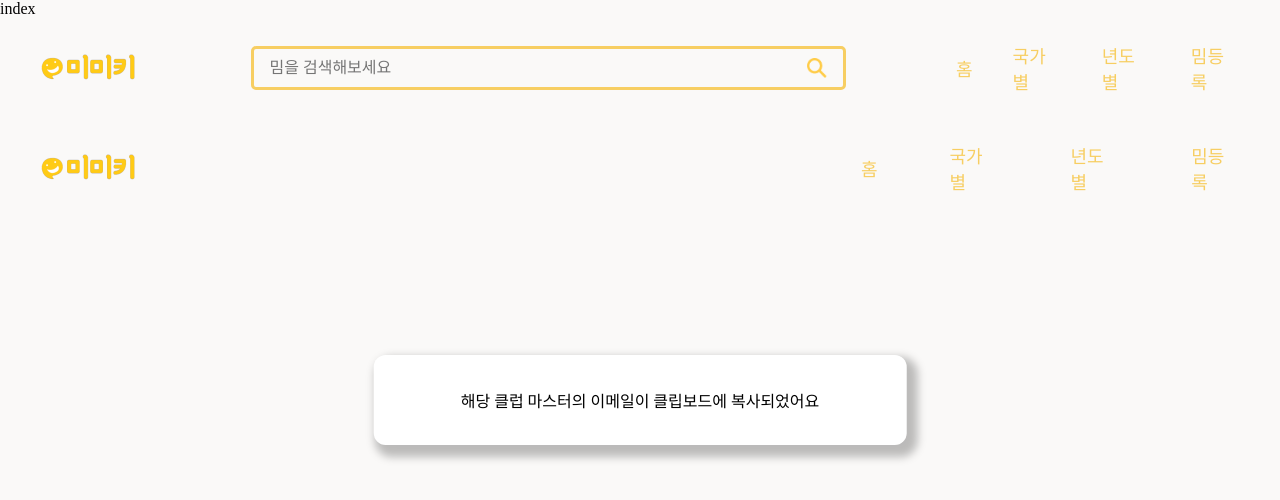
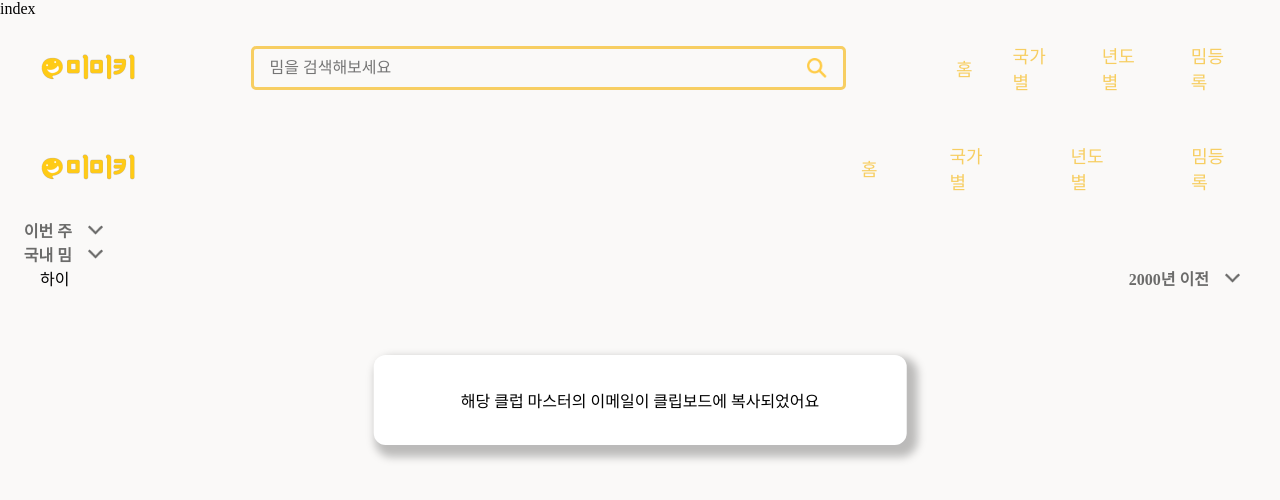
Before and after one commit to likelion-Bridge/memeki-front, a React (Create React App) app: page / in a window 1280 px wide. Shown: the top 500 px of the page. Built offline with nearby package versions, Linux system fonts and the light colour scheme; a web font is replaced by a local one.

Commit message:
Feat - select box & text box 컴포넌트 생성

```diff
--- a/src/component/emotion/Component.jsx
+++ b/src/component/emotion/Component.jsx
@@ -1,7 +1,7 @@
 /** @jsxImportSource @emotion/react */
-import React from 'react';
+import React, { useState } from 'react';
 
-import { css } from '@emotion/react';
+import { css, keyframes } from '@emotion/react';
 import theme from '../../styles/theme';
 
 /**
@@ -159,3 +159,262 @@ export const Header = ({ type }) => {
     </div>
   );
 };
+
+/**
+ * custom selectBox
+ * @param {string} type select목록 (date, country, year)
+ * @returns
+ */
+export const SelectBox1 = ({ type }) => {
+  const handleChange = (e) => {
+    // event handler
+    console.log(e.target.value);
+  };
+  const options = {
+    date: [
+      { value: 'week', name: '이번 주' },
+      { value: 'month', name: '이번 달' },
+      { value: 'year', name: '올해' },
+    ],
+    country: [
+      { value: 'korea', name: '국내 밈' },
+      { value: 'foreign', name: '해외 밈' },
+      { value: 'japan', name: '일본 밈' },
+    ],
+    year: [
+      { value: '1900', name: '2000년 이전' },
+      { value: '2000', name: '2000년 대' },
+      { value: '2010', name: '2010년 대' },
+      { value: '2020', name: '2020년 대' },
+    ],
+  };
+  const rotateAnimation = keyframes`
+    from {
+      transform: rotate(0deg);
+    }
+    to {
+      transform: rotate(180deg);
+    }
+  `;
+  return (
+    <div
+      css={css`
+        position: relative;
+        width: 10.3rem;
+        height: 1.9rem;
+      `}
+    >
+      <select
+        onChange={handleChange}
+        css={css`
+          width: inherit;
+          height: inherit;
+          display: flex;
+          align-items: center;
+          gap: 1.6rem;
+          color: ${theme.palette.gray[500]};
+          ${theme.textVariants.body2Bold};
+          justify-content: flex-end;
+          appearance: none;
+          border: 0 none;
+          outline: 0 none;
+          padding: 0 0.5rem;
+          background-color: transparent;
+          -webkit-appearance: none;
+          -moz-appearance: none;
+          appearance: none;
+          cursor: pointer;
+
+          &::-ms-expand {
+            display: none;
+          }
+        `}
+      >
+        {options[type].map((option) => (
+          <option
+            key={option.value}
+            value={option.value}
+            defaultValue={type.defaultValue === option.value}
+            css={css`
+              background: ${theme.palette.gray.white};
+            `}
+          >
+            {option.name}
+          </option>
+        ))}
+      </select>
+      <div
+        css={css`
+          position: absolute;
+          top: 50%;
+          right: 10px;
+          height: inherit;
+          display: flex;
+          justify-content: center;
+          align-items: center;
+          transform: translateY(-50%);
+          transition: 0.3s;
+          animation: none;
+          select:focus + & {
+            animation: ${rotateAnimation} 1s linear forwards;
+          }
+        `}
+      >
+        <img
+          src={process.env.PUBLIC_URL + './images/selectIcon.png'}
+          alt="selectIcon"
+          css={css`
+            height: 1rem;
+            width: 1.5rem;
+          `}
+        />
+      </div>
+    </div>
+  );
+};
+
+/**
+ * custom selectBox
+ * z-index 손봐야 할 수도 있음
+ * @param {string} type select목록 (date, country, year)
+ */
+export const SelectBox = ({ type }) => {
+  const options = {
+    date: [
+      { value: 'week', name: '이번 주' },
+      { value: 'month', name: '이번 달' },
+      { value: 'year', name: '올해' },
+    ],
+    country: [
+      { value: 'korea', name: '국내 밈' },
+      { value: 'foreign', name: '해외 밈' },
+      { value: 'japan', name: '일본 밈' },
+    ],
+    year: [
+      { value: '1900', name: '2000년 이전' },
+      { value: '2000', name: '2000년 대' },
+      { value: '2010', name: '2010년 대' },
+      { value: '2020', name: '2020년 대' },
+    ],
+  };
+  const styles = {
+    date: css`
+      width: 10.3rem;
+    `,
+    country: css`
+      width: 10.3rem;
+    `,
+    year: css`
+      width: 13.5rem;
+    `,
+  };
+  const [rotationDegree, setRotationDegree] = useState(0);
+  const [selectedOption, setSelectedOption] = useState(options[type][0].name);
+  const [isOpen, setIsOpen] = useState(false);
+
+  const handleOptionClick = (optionName) => {
+    setSelectedOption(optionName);
+    setIsOpen(false);
+  };
+
+  const toggleDropdown = () => {
+    setIsOpen(!isOpen);
+    setRotationDegree(isOpen ? 0 : 180);
+  };
+
+  return (
+    <div
+      css={css`
+        display: flex;
+        flex-direction: column;
+        justify-content: center;
+        align-items: flex-end;
+        gap: 1.6rem;
+        z-index: 10;
+        ${styles[type]}
+      `}
+    >
+      <div
+        onClick={toggleDropdown}
+        css={css`
+          display: flex;
+          justify-content: flex-end;
+          align-items: center;
+          gap: 1.6rem;
+        `}
+      >
+        <div
+          css={css`
+            color: ${theme.palette.gray[500]};
+            ${theme.textVariants.body2Bold};
+          `}
+        >
+          {selectedOption}
+        </div>
+        <div
+          css={css`
+            transition: 0.3s;
+            animation: none;
+            transform: rotate(${rotationDegree}deg);
+          `}
+        >
+          <img
+            src={process.env.PUBLIC_URL + './images/selectIcon.png'}
+            alt="selectIcon"
+            css={css`
+              width: 1.5rem;
+              height: 1rem;
+            `}
+          />
+        </div>
+      </div>
+      {isOpen && (
+        <ul
+          css={css`
+            width: inherit;
+            border-radius: 0.5rem;
+            background: ${theme.palette.gray.white};
+            box-shadow: 0 0 5px 5px rgba(0, 0, 0, 0.05);
+          `}
+        >
+          {options[type].map((option) => (
+            <li
+              key={option.value}
+              onClick={() => handleOptionClick(option.name)}
+              css={css`
+                display: flex;
+                width: inherit;
+                padding: 1.6rem;
+                justify-content: flex-start;
+                align-items: center;
+                color: ${option.name === selectedOption
+                  ? theme.palette.primary[500]
+                  : theme.palette.gray[500]};
+                ${theme.textVariants.body2Bold}
+              `}
+            >
+              {option.name}
+            </li>
+          ))}
+        </ul>
+      )}
+    </div>
+  );
+};
+
+/**
+ * space-between의 배치로 되어 있는 TextBox
+ * @param {ReactNode} children
+ */
+export const TextBox = ({ children }) => (
+  <div
+    css={css`
+      width: 100%;
+      display: flex;
+      justify-content: space-between;
+      align-items: flex-start;
+    `}
+  >
+    {children}
+  </div>
+);
--- a/src/component/emotion/FontComponet.tsx
+++ b/src/component/emotion/FontComponet.jsx
@@ -79,7 +79,7 @@ export const Body2Bold = ({ children, style }) => (
     {children}
   </div>
 );
-export const Section = ({ children, gap }: { children: React.ReactNode; gap?: string }) => (
+export const Section = ({ children, gap }) => (
   <div
     css={css`
       display: flex;
--- a/src/component/index.jsx
+++ b/src/component/index.jsx
@@ -1,5 +1,5 @@
 import React from 'react';
-import { Toast } from './emotion/Component';
+import { Inner, SelectBox, TextBox, Toast } from './emotion/Component';
 import { Header } from './emotion/Component';
 
 export const index = () => {
@@ -8,6 +8,14 @@ export const index = () => {
       index <Toast />
       <Header type="search" />
       <Header type="main" />
+      <SelectBox type="date" />
+      <SelectBox type="country" />
+      <Inner>
+        <TextBox>
+          <div>하이</div>
+          <SelectBox type="year" />
+        </TextBox>
+      </Inner>
     </div>
   );
 };
```
Also changed, not shown: public/Images/selectIcon.png (added).
